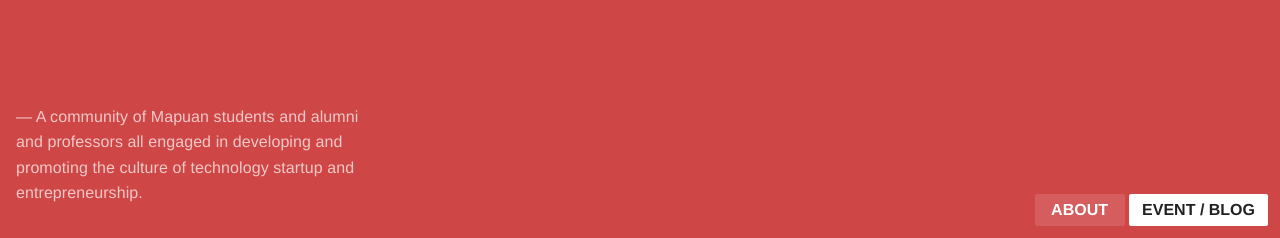
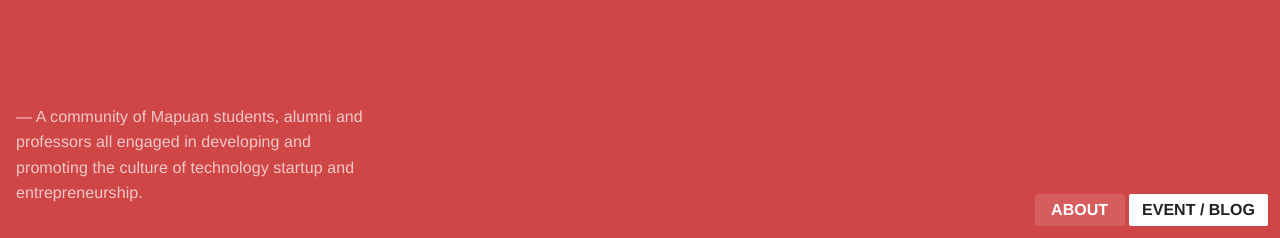
Before and after one commit to mapuantech/mapuantech.github.io, a Jekyll site: the page built from index.html, in a window 1280 px wide. Shown: the part 762-1000 px from the top of the page. Built offline with Jekyll 4.4.1, drawn with Linux system fonts in a browser that asks for light colours; grey boxes are pictures that could not be loaded.

Commit message:
grammar nazi

```diff
--- a/_config.yml
+++ b/_config.yml
@@ -1,8 +1,7 @@
 # Site settings
 title: Mapuan Tech StartUps
 description: > # this means to ignore newlines until "baseurl:"
-  A community of Mapuan students and alumni and professors all engaged in
-  developing and promoting the culture of technology startup and entrepreneurship.
+  A community of Mapuan students, alumni and professors all engaged in developing and promoting the culture of technology startup and entrepreneurship.
 baseurl: "" # the subpath of your site, e.g. /blog/
 url: "http://mapuan.tech" # the base hostname & protocol for your site
 github_username:  mapuantech
```
